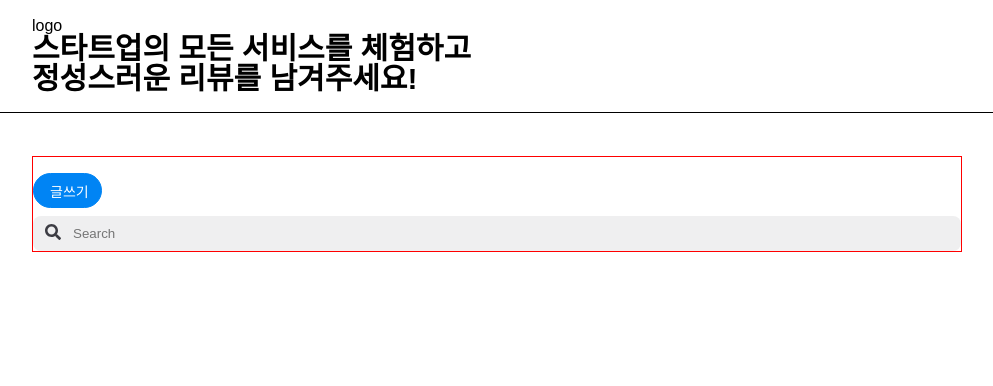
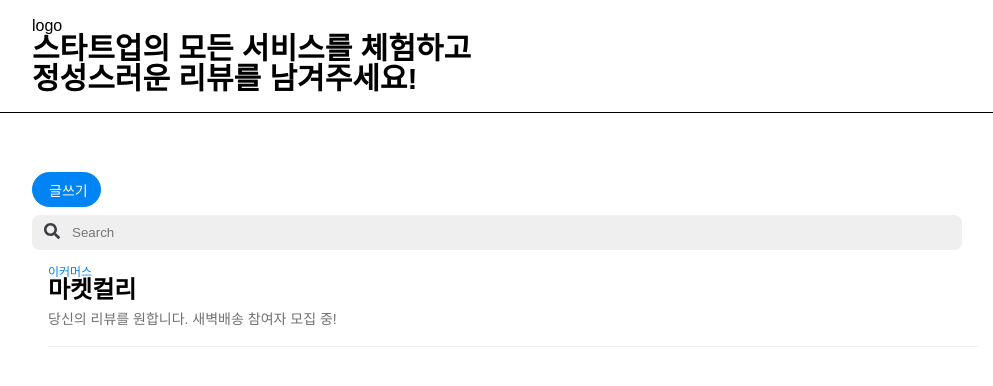
Before and after one commit to DDOSIX/DDoView_frontend, a React (Create React App) app: page / in a window 1280 px wide. Shown: the top 386 px of the page, without its empty margins (143-1136 px from the left). Built offline with nearby package versions, Linux system fonts and the light colour scheme; the HTML template or start-up script is replaced by a standard one.

Commit message:
ListItem

```diff
--- /dev/null
+++ b/src/components/ListItem.js
@@ -0,0 +1,75 @@
+import styled from "styled-components";
+
+const ItemContainer = styled.div`
+    display: block;
+    margin-bottom: 1.5rem;
+    width: 100%;
+    position: relative;
+`;
+
+const Item = styled.div`
+    display: flex;
+    flex-direction: column;
+    justify-content: space-between;
+    margin: 0px 3.25rem 0px 1rem;
+    width: 100%;
+    padding-top: 1rem;
+    padding-bottom: 1rem;
+    border-bottom: 1px solid #efeff0;
+
+    @media only screen and (max-width: 478px){
+        margin-left: 0.625rem;
+        margin-right: 2.5rem;
+    }
+
+    & .category {
+        color: #0084F4;
+        font-size: 12px;
+    }
+
+    & .name {
+        font-weight: 700;
+        font-size: 24px;
+    }
+
+    & > h3 {
+        font-size: 1rem;
+        font-weight: 500;
+        line-height: 1em;
+        margin: 0px;
+        padding-top: 0.25rem;
+        color: black;
+
+        @media only screen and (max-width: 478px){
+            font-size: 13px;
+            margin-bottom: 0px;
+            padding-top: 0.125rem;
+        }
+    }
+`;
+
+const Description = styled.div`
+    font-size: 0.875rem;
+    color: rgb(112, 112, 112);
+    line-height: 1.4em;
+    margin: 0.5rem 0px 0px;
+`;
+
+
+
+
+function ListItem({ category, date, name, description }){
+    return (
+        <div>
+            <ItemContainer>
+                <Item>
+                    <span className="category">{ category }</span>
+                    <span className="name">{ name }</span>
+                    <Description>{ description }</Description>
+                </Item>
+            </ItemContainer>
+            {/* <button></button> */}
+        </div>
+    );
+}
+export default ListItem;
--- a/src/pages/Home.js
+++ b/src/pages/Home.js
@@ -1,12 +1,12 @@
 import Button from '../components/Button';
 import Search from '../components/Search';
 import styled from 'styled-components';
+import ListItem from '../components/ListItem';
 
 const Container = styled.div`
     position: flex;
     flex-direction: column;
     justify-contents: start;
-    border: 1px solid red;
 `;
 
 function Home({ accent, bgColor }){
@@ -18,6 +18,11 @@
                 btnLink={"#"}
             />
             <Search />
+            <ListItem
+                category={"이커머스"}
+                name={"마켓컬리"}
+                description={"당신의 리뷰를 원합니다. 새벽배송 참여자 모집 중!"}
+            />
         </Container>
     );
 }
```
